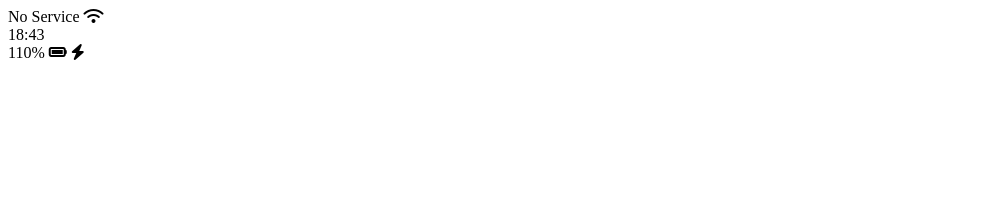
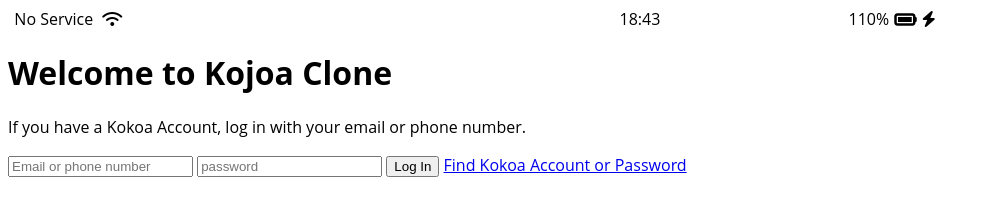
Before and after one commit to int21c/kokoa-clone, a plain HTML site: page index.html in a window 1280 px wide. Shown: the whole page, without its empty margins (0-990 px from the left). Drawn offline with Linux system fonts and the light colour scheme; a web font is replaced by a local one.

Commit message:
style css

```diff
--- /dev/null
+++ b/css/styles.css
@@ -0,0 +1,32 @@
+@import url("https://font.googleapis.com/css2?family=Open+Sans:wght@400;600&display=swap");
+body {
+    font-family: "Open Sans", sans-serif ;
+}
+
+.status-bar {
+    display: flex;
+    justify-content: center;
+}
+
+.status-bar__column {
+    width: 33%;
+}
+
+.status-bar__column:first-child span {
+    margin-right: 5px;
+}
+
+.status-bar__column:nth-child(2) {
+    display: flex;
+    justify-content: center;
+}
+
+.status-bar__column:last-child {
+    display: flex;
+    justify-self: flex-end;
+    align-items: center;
+}
+
+.status-bar__column .fa-battery-full {
+    margin: 0px 5px;
+}
--- a/index.html
+++ b/index.html
@@ -1,6 +1,7 @@
 <!DOCTYPE html>
 <html lang="en">
   <head>
+    <link rel="stylesheet" href="css/styles.css" />
     <meta charset="UTF-8" />
     <meta name="viewport" content="width=device-width, initial-scale=1.0"/>
     <title>Welcome to Kokoa Clone</title>
@@ -16,10 +17,25 @@
         </div>
         <div class="status-bar__column">
             <span>110%</span>
-            <i class="fas fa-battery-full"></i>
+            <i class="fas fa-battery-full fa-lg"></i>
             <i class="fas fa-bolt"></i>
         </div>
     </div>
+
+    <header class="welcome-header">
+      <h1 class="welcome-header__title">Welcome to Kojoa Clone</h1>
+      <p class="welcome-header__text">
+        If you have a Kokoa Account, log in with your email or phone number.
+      </p>
+    </header>
+
+    <form>
+      <input type="text" placeholder="Email or phone number" />
+      <input type="password" placeholder="password" />
+      <input type="submit" value="Log In" />
+      <a href="#">Find Kokoa Account or Password</a>
+    </form>
+
     <script
       src="https://kit.fontawesome.com/78d62d33b1.js"
       rossorigin="anonymous"
```
